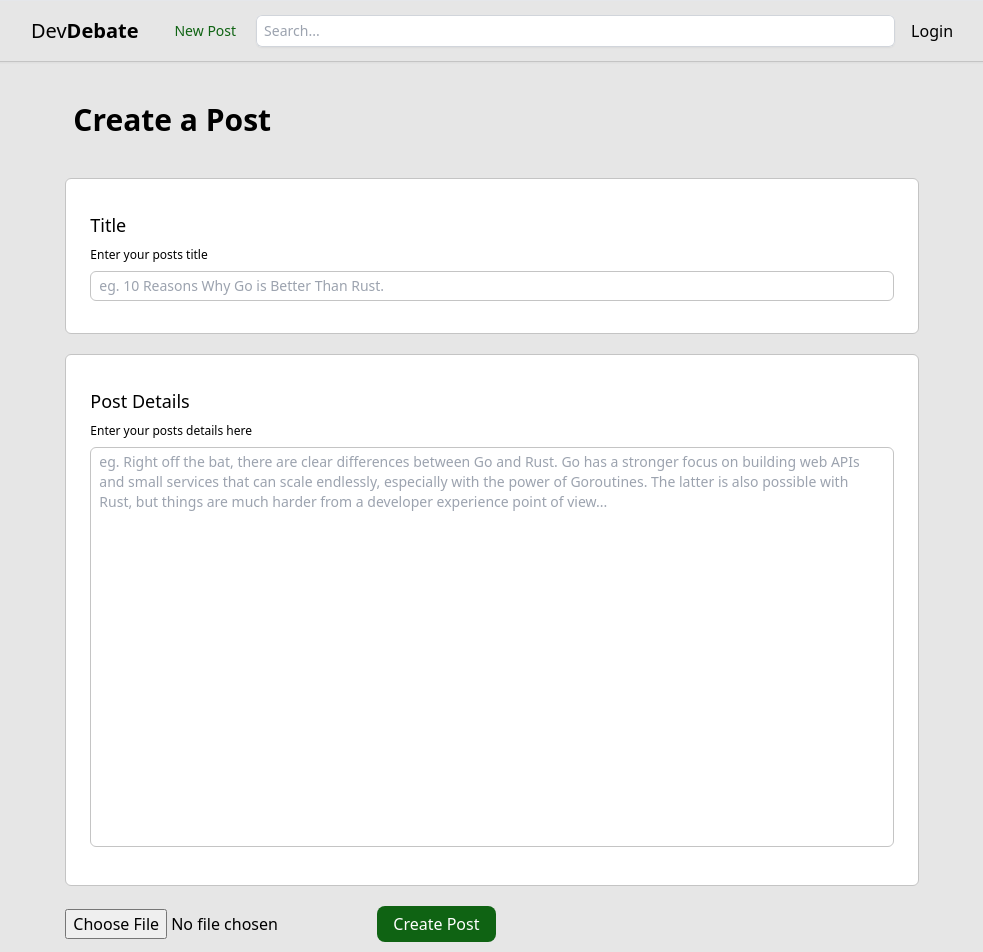
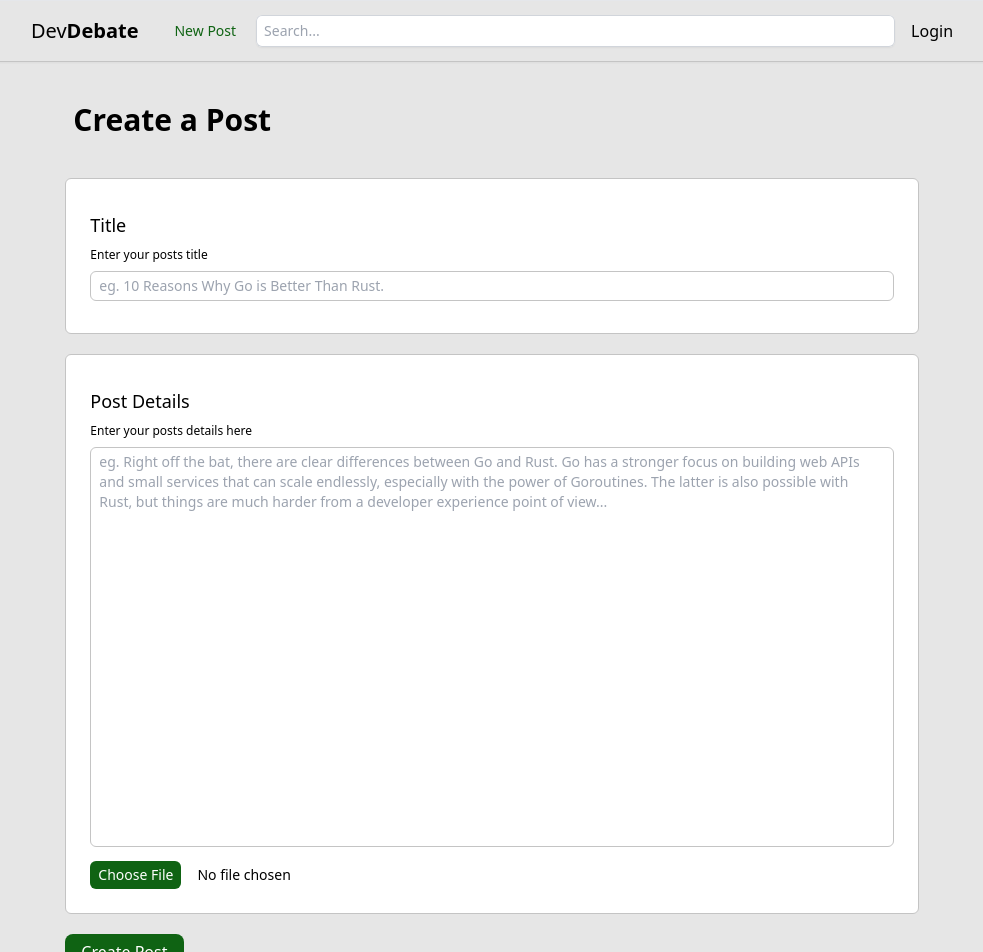
Before and after one commit to Azpect3120/stack-overflow-clone, a React (Vite) app in the folder frontend/: page /posts/create in a window 1280 px wide. Shown: the top 952 px of the page, without its empty margins (148-1131 px from the left). Built offline with nearby package versions, Linux system fonts and the light colour scheme.

Commit message:
FIX: Styled image upload button

```diff
--- a/frontend/src/assets/css/output.css
+++ b/frontend/src/assets/css/output.css
@@ -596,10 +596,6 @@ video {
   margin: 5rem;
 }
 
-.m-auto {
-  margin: auto;
-}
-
 .mx-2 {
   margin-left: 0.5rem;
   margin-right: 0.5rem;
@@ -610,6 +606,11 @@ video {
   margin-right: 5rem;
 }
 
+.mx-32 {
+  margin-left: 8rem;
+  margin-right: 8rem;
+}
+
 .mx-auto {
   margin-left: auto;
   margin-right: auto;
@@ -633,16 +634,6 @@ video {
 .my-5 {
   margin-top: 1.25rem;
   margin-bottom: 1.25rem;
-}
-
-.mx-32 {
-  margin-left: 8rem;
-  margin-right: 8rem;
-}
-
-.mx-16 {
-  margin-left: 4rem;
-  margin-right: 4rem;
 }
 
 .mb-10 {
@@ -860,10 +851,6 @@ video {
   border-color: rgb(196 196 196 / var(--tw-divide-opacity));
 }
 
-.justify-self-center {
-  justify-self: center;
-}
-
 .overflow-x-hidden {
   overflow-x: hidden;
 }
@@ -940,11 +927,6 @@ video {
   border-color: rgb(212 212 212 / var(--tw-border-opacity));
 }
 
-.border-red-500 {
-  --tw-border-opacity: 1;
-  border-color: rgb(239 68 68 / var(--tw-border-opacity));
-}
-
 .border-b-light-border {
   --tw-border-opacity: 1;
   border-bottom-color: rgb(196 196 196 / var(--tw-border-opacity));
@@ -955,11 +937,6 @@ video {
   background-color: rgb(15 99 19 / var(--tw-bg-opacity));
 }
 
-.bg-blue-500 {
-  --tw-bg-opacity: 1;
-  background-color: rgb(59 130 246 / var(--tw-bg-opacity));
-}
-
 .bg-light-background {
   --tw-bg-opacity: 1;
   background-color: rgb(230 230 230 / var(--tw-bg-opacity));
@@ -989,26 +966,6 @@ video {
   background-color: rgb(255 255 255 / var(--tw-bg-opacity));
 }
 
-.bg-blue-200 {
-  --tw-bg-opacity: 1;
-  background-color: rgb(191 219 254 / var(--tw-bg-opacity));
-}
-
-.bg-blue-300 {
-  --tw-bg-opacity: 1;
-  background-color: rgb(147 197 253 / var(--tw-bg-opacity));
-}
-
-.bg-blue-400 {
-  --tw-bg-opacity: 1;
-  background-color: rgb(96 165 250 / var(--tw-bg-opacity));
-}
-
-.bg-green-500 {
-  --tw-bg-opacity: 1;
-  background-color: rgb(34 197 94 / var(--tw-bg-opacity));
-}
-
 .bg-clip-padding {
   background-clip: padding-box;
 }
@@ -1312,11 +1269,6 @@ video {
 .text-white {
   --tw-text-opacity: 1;
   color: rgb(255 255 255 / var(--tw-text-opacity));
-}
-
-.text-blue-500 {
-  --tw-text-opacity: 1;
-  color: rgb(59 130 246 / var(--tw-text-opacity));
 }
 
 .opacity-25 {
@@ -1390,6 +1342,92 @@ video {
   transition-timing-function: cubic-bezier(0.4, 0, 0.2, 1);
 }
 
+.file\:mx-2::file-selector-button {
+  margin-left: 0.5rem;
+  margin-right: 0.5rem;
+}
+
+.file\:mx-10::file-selector-button {
+  margin-left: 2.5rem;
+  margin-right: 2.5rem;
+}
+
+.file\:ml-5::file-selector-button {
+  margin-left: 1.25rem;
+}
+
+.file\:mr-5::file-selector-button {
+  margin-right: 1.25rem;
+}
+
+.file\:mr-4::file-selector-button {
+  margin-right: 1rem;
+}
+
+.file\:cursor-pointer::file-selector-button {
+  cursor: pointer;
+}
+
+.file\:rounded-md::file-selector-button {
+  border-radius: 0.375rem;
+}
+
+.file\:border-0::file-selector-button {
+  border-width: 0px;
+}
+
+.file\:bg-light-theme-green::file-selector-button {
+  --tw-bg-opacity: 1;
+  background-color: rgb(15 99 19 / var(--tw-bg-opacity));
+}
+
+.file\:p-2::file-selector-button {
+  padding: 0.5rem;
+}
+
+.file\:p-1::file-selector-button {
+  padding: 0.25rem;
+}
+
+.file\:p-1\.5::file-selector-button {
+  padding: 0.375rem;
+}
+
+.file\:px-4::file-selector-button {
+  padding-left: 1rem;
+  padding-right: 1rem;
+}
+
+.file\:px-3::file-selector-button {
+  padding-left: 0.75rem;
+  padding-right: 0.75rem;
+}
+
+.file\:px-2::file-selector-button {
+  padding-left: 0.5rem;
+  padding-right: 0.5rem;
+}
+
+.file\:text-sm::file-selector-button {
+  font-size: 0.875rem;
+  line-height: 1.25rem;
+}
+
+.file\:text-red-500::file-selector-button {
+  --tw-text-opacity: 1;
+  color: rgb(239 68 68 / var(--tw-text-opacity));
+}
+
+.file\:text-white::file-selector-button {
+  --tw-text-opacity: 1;
+  color: rgb(255 255 255 / var(--tw-text-opacity));
+}
+
+.file\:outline-none::file-selector-button {
+  outline: 2px solid transparent;
+  outline-offset: 2px;
+}
+
 .placeholder\:text-gray-400::-moz-placeholder {
   --tw-text-opacity: 1;
   color: rgb(156 163 175 / var(--tw-text-opacity));
@@ -1476,6 +1514,11 @@ video {
   transition-timing-function: cubic-bezier(0.4, 0, 0.2, 1);
 }
 
+.file\:hover\:bg-light-theme-green-active:hover::file-selector-button {
+  --tw-bg-opacity: 1;
+  background-color: rgb(12 74 15 / var(--tw-bg-opacity));
+}
+
 .focus\:z-\[3\]:focus {
   z-index: 3;
 }
--- a/frontend/src/pages/CreatePostPage.tsx
+++ b/frontend/src/pages/CreatePostPage.tsx
@@ -88,12 +88,14 @@ function CreatePostPage(): JSX.Element {
                     <h1 className="text-lg py-2"> Post Details </h1>
                     <p className="text-xs"> Enter your posts details here </p>
                     <textarea onChange={handleInputChange} style={textareaStyles} className="text-sm w-full my-2 px-2 py-1 border border-light-border rounded-md outline-none focus:ring-1 focus:ring-green-500 resize-none" name="content" placeholder="eg. Right off the bat, there are clear differences between Go and Rust. Go has a stronger focus on building web APIs and small services that can scale endlessly, especially with the power of Goroutines. The latter is also possible with Rust, but things are much harder from a developer experience point of view..." required />
+
+                    <input
+                        type="file"
+                        onChange={handleImageUpload}
+                        accept="image/*" // Restrict file type to images
+                        className="file:rounded-md file:bg-light-theme-green file:text-white file:outline-none file:border-0 file:p-1 file:px-2 file:mr-4 text-sm file:hover:bg-light-theme-green-active file:cursor-pointer"
+                    />
                 </div>
-                <input
-                    type="file"
-                    onChange={handleImageUpload}
-                    accept="image/*" // Restrict file type to images
-                />
                 <button type="submit" className="bg-light-theme-green text-white rounded-lg px-4 py-1.5 hover:bg-light-theme-green-active"> Create Post </button>
             </form>
 
```
